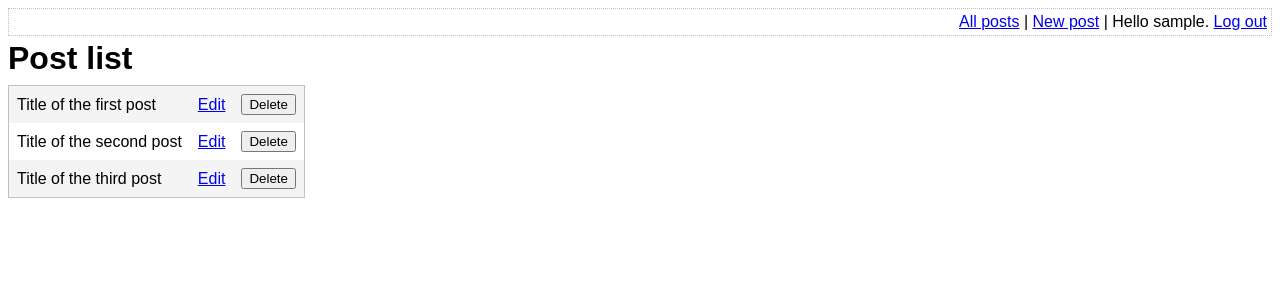
After one commit to xelvhk/blog, a PHP site: page /list-posts.php in a window 1280 px wide. The commit adds this page. Shown: the top 300 px of the page. Run offline with PHP 8.4, Linux system fonts and the light colour scheme; the visitor is signed in with stand-in values (Sample User, id 1).

Commit message:
added all post screen for admin users

```diff
--- a/assets/main.css
+++ b/assets/main.css
@@ -83,3 +83,13 @@ body {
         Let's reset each to the left-hand side to be sure. */
     clear: left;
 }
+#post-list {
+    border-collapse: collapse;
+    border: 1px solid silver;
+}
+#post-list td {
+    padding: 8px;
+}
+#post-list tbody tr:nth-child(odd) {
+    background-color: #f4f4f4;
+}
--- a/lib/common.php
+++ b/lib/common.php
@@ -56,6 +56,28 @@ function convertSqlDate($sqlDate)
 function getSqlDateForNow()
 {
     return date('Y-m-d H:i:s');
+}
+/**
+ * Gets a list of posts in reverse order
+ *
+ * @param PDO $pdo
+ * @return array
+ */
+function getAllPosts(PDO $pdo)
+{
+    $stmt = $pdo->query(
+        'SELECT
+            id, title, created_at, body
+        FROM
+            post
+        ORDER BY
+            created_at DESC'
+    );
+    if ($stmt === false)
+    {
+        throw new Exception('There was a problem running this query');
+    }
+    return $stmt->fetchAll(PDO::FETCH_ASSOC);
 }
 
 /**
--- /dev/null
+++ b/list-posts.php
@@ -0,0 +1,66 @@
+<?php
+require_once 'lib/common.php';
+session_start();
+// Don't let non-auth users see this screen
+if (!isLoggedIn())
+{
+    redirectAndExit('index.php');
+}
+
+?>
+<!DOCTYPE html>
+<html>
+    <head>
+        <title>A blog application | Blog posts</title>
+        <?php require 'templates/head.php' ?>
+    </head>
+    <body>
+        <?php require 'templates/top-menu.php' ?>
+        <h1>Post list</h1>
+        <form method="post">
+            <table id="post-list">
+                <tbody>
+                    <tr>
+                        <td>Title of the first post</td>
+                        <td>
+                            <a href="edit-post.php?post_id=1">Edit</a>
+                        </td>
+                        <td>
+                            <input
+                                type="submit"
+                                name="post[1]"
+                                value="Delete"
+                            />
+                        </td>
+                    </tr>
+                    <tr>
+                        <td>Title of the second post</td>
+                        <td>
+                            <a href="edit-post.php?post_id=2">Edit</a>
+                        </td>
+                        <td>
+                            <input
+                                type="submit"
+                                name="post[2]"
+                                value="Delete"
+                            />
+                        </td>
+                    </tr>
+                    <tr>
+                        <td>Title of the third post</td>
+                        <td>
+                            <a href="edit-post.php?post_id=3">Edit</a>
+                        </td>
+                        <td>
+                            <input
+                                type="submit"
+                                name="post[3]"
+                                value="Delete"
+                            />
+                        </td>
+                    </tr>
+                </tbody>
+            </table>
+        </form>
+    </body>
+</html>
--- a/templates/top-menu.php
+++ b/templates/top-menu.php
@@ -1,6 +1,8 @@
 <div class="top-menu">
     <div class="menu-options">
         <?php if (isLoggedIn()): ?>
+            <a href="list-posts.php">All posts</a>
+            |
             <a href="edit-post.php">New post</a>
             |
             Hello <?php echo htmlEscape(getAuthUser()) ?>.
```
Also changed, not shown: index.php (+9 -20 lines).
